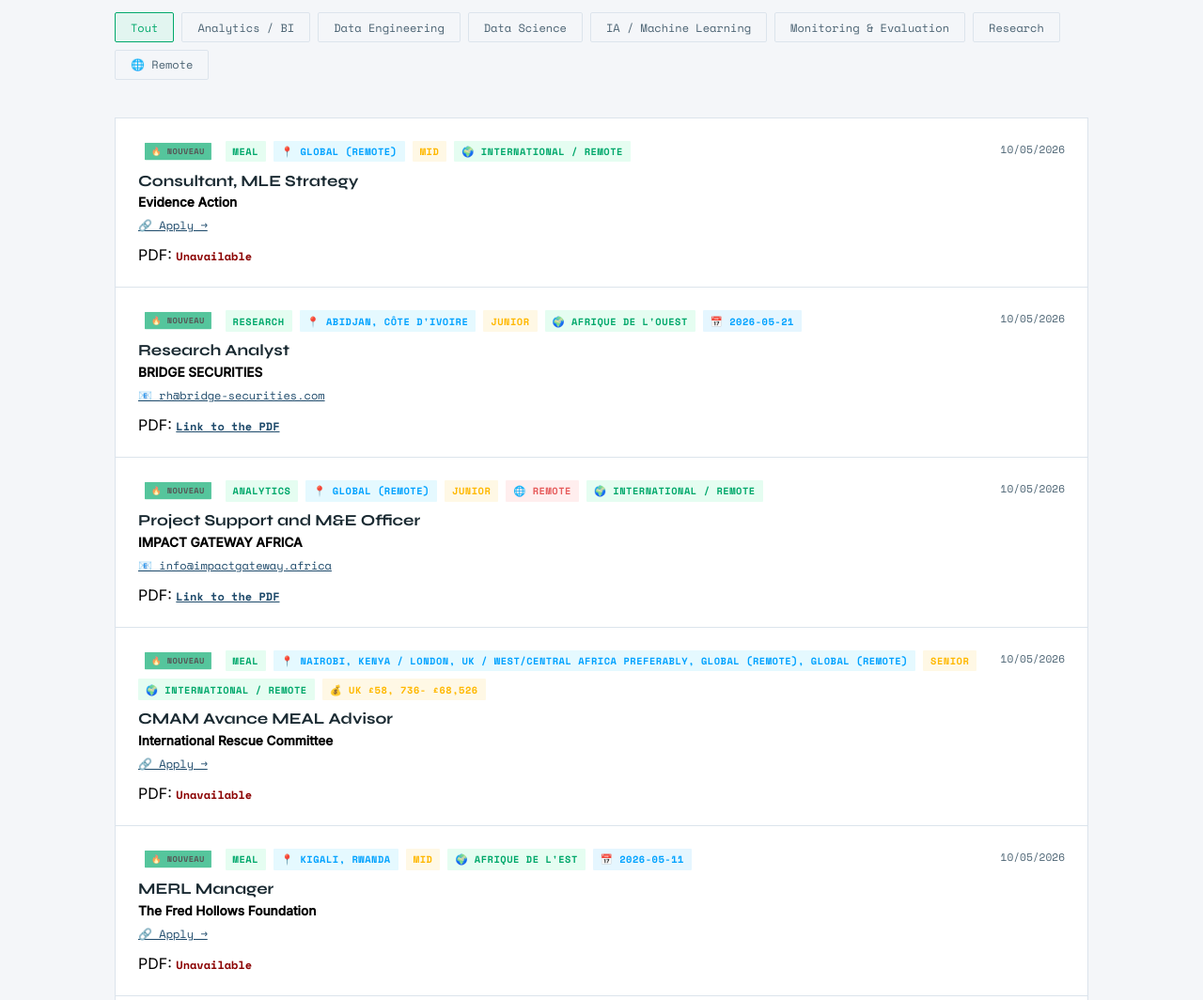
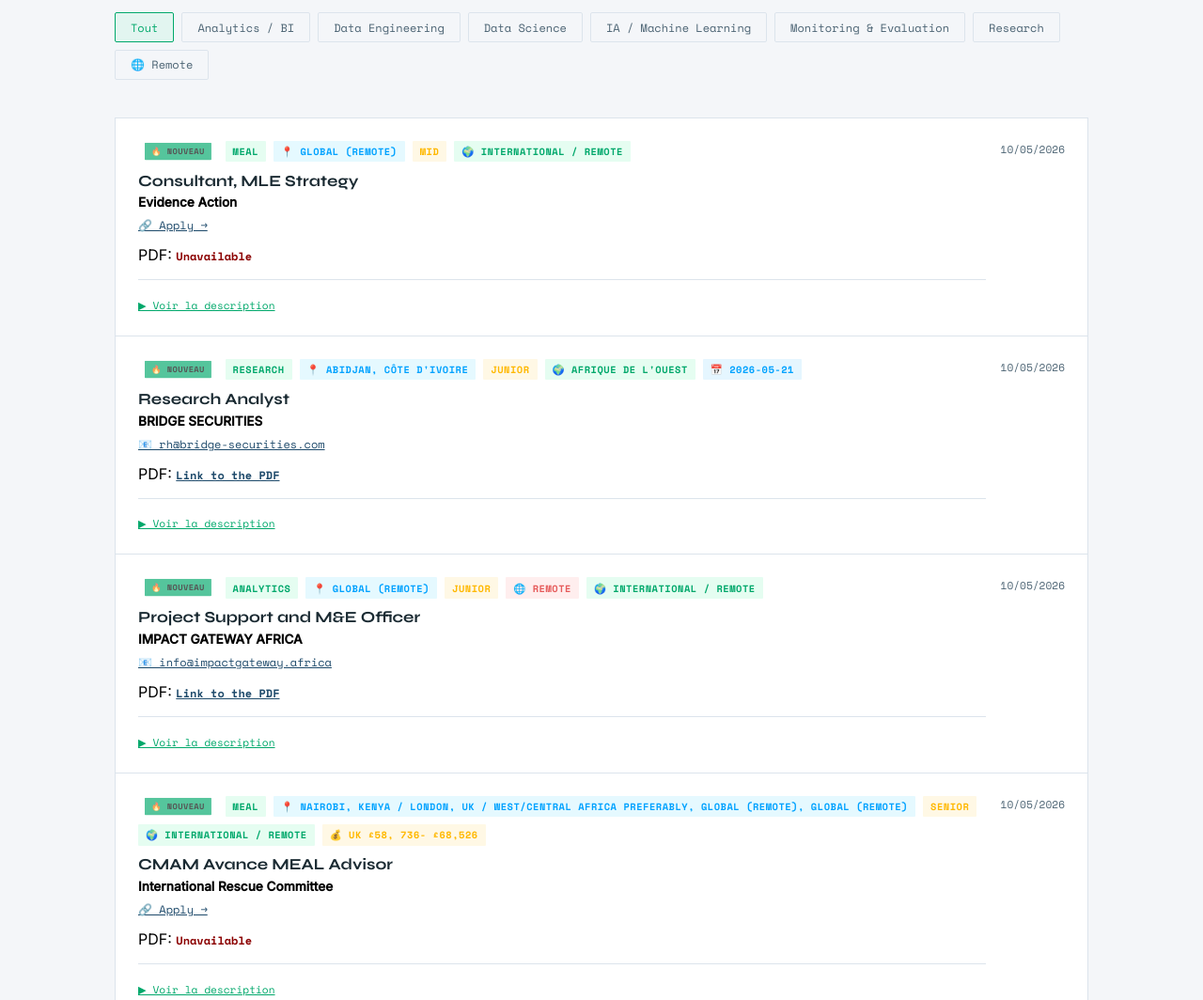
Before and after one commit to datajobsafrica/datajobsafrica.github.io, a plain HTML site: page index.html in a window 1280 px wide. Shown: the part 1260-2324 px from the top of the page at 94% size. Drawn offline with nearby package versions, Linux system fonts and the light colour scheme.

Commit message:
Add files via upload

```diff
--- a/index.html
+++ b/index.html
@@ -529,17 +529,17 @@
       // Description avec accordéon (version qui FORCE l’interprétation HTML)
       const descId = `desc-${job.id || index}`;
       let descriptionHtml = '';
-      if (job.description && job.description.trim() !== '') {
+      if (job.summary && job.summary.trim() !== '') {
         descriptionHtml = `
           <div class="job-description-wrapper">
             <button class="desc-toggle" onclick="toggleDescription(this, '${descId}')">▶ Voir la description</button>
-            <div id="${descId}" class="desc-content" style="display:none;">${job.description}</div>
+            <div id="${descId}" class="desc-content" style="display:none;">${job.summary}</div>
           </div>
         `;
         // On force l’interprétation du HTML après l’insertion
         setTimeout(() => {
           const descDiv = document.getElementById(descId);
-          if (descDiv) descDiv.innerHTML = job.description;
+          if (descDiv) descDiv.innerHTML = job.summary;
         }, 0);
       }
 
```
